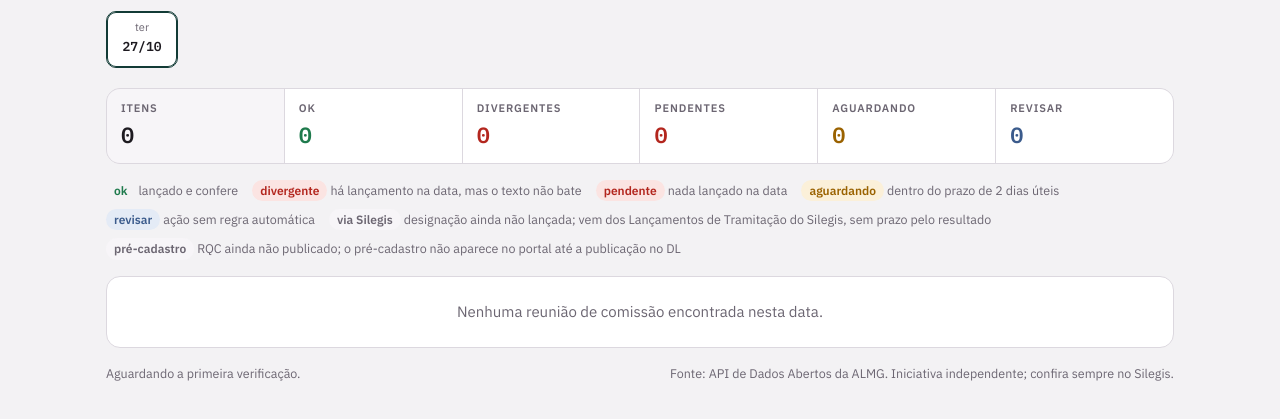
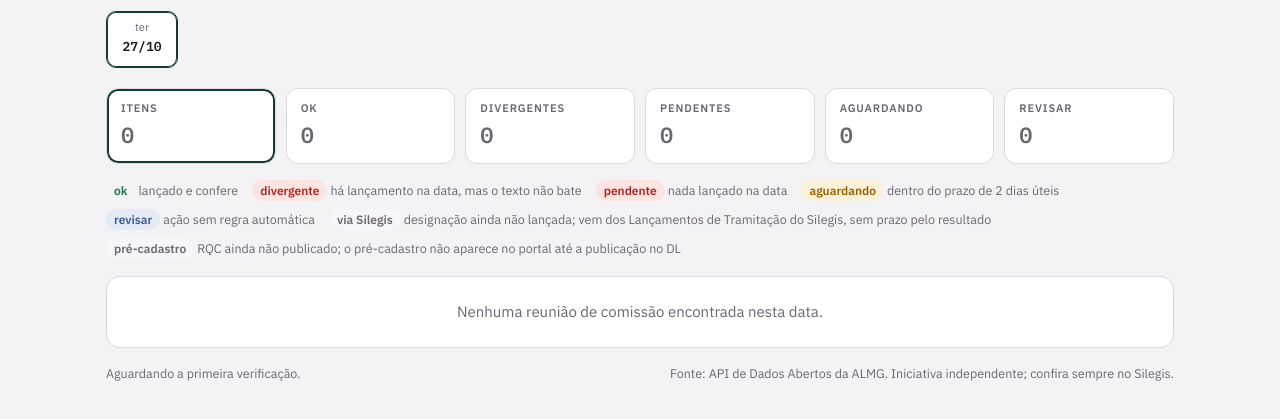
Before and after one commit to diogocascimiro/mate, a plain HTML site: page index.html in a window 1280 px wide. Shown: the part 141-560 px from the top of the page. Drawn offline with nearby package versions, Linux system fonts and the light colour scheme; no server answers.

Commit message:
Update index.html

```diff
--- a/index.html
+++ b/index.html
@@ -86,6 +86,16 @@ table.grade tr.det>td{padding:0 10px 10px 4.5em;background:var(--soft)}
 table.itens{font-size:13px}
 table.itens td{border-top:1px solid var(--line);padding:4px 8px}
 table.itens td.p a{color:inherit}
+.summary{background:none;border:0;border-radius:0;gap:10px;overflow:visible}
+.stat{border-radius:12px;border:1px solid transparent;transition:transform .1s}
+.stat:hover{transform:translateY(-1px)}
+.stat.k-todos{background:var(--paper);border-color:var(--line)}
+.stat.k-ok{background:var(--ok-s)}.stat.k-ok .v,.stat.k-ok .k{color:var(--ok)}
+.stat.k-divergente,.stat.k-pendente{background:var(--bad-s)}.stat.k-divergente .v,.stat.k-divergente .k,.stat.k-pendente .v,.stat.k-pendente .k{color:var(--bad)}
+.stat.k-aguardando{background:var(--warn-s)}.stat.k-aguardando .v,.stat.k-aguardando .k{color:var(--warn)}
+.stat.k-revisar{background:var(--info-s)}.stat.k-revisar .v,.stat.k-revisar .k{color:var(--info)}
+.stat.zero{background:var(--paper);border-color:var(--line)}.stat.zero .v,.stat.zero .k{color:var(--muted)!important}
+.stat.on{box-shadow:inset 0 0 0 2px currentColor}.stat.on.k-todos{box-shadow:inset 0 0 0 2px var(--accent)}
 :root{--prob-bg:#fdf1f0;--esp-bg:#fdf8ec;--faixa-prob:#c0261d;--faixa-esp:#d4930b;--faixa-ok:#1e7a4c}
 @media (prefers-color-scheme:dark){:root{--prob-bg:#2e1a19;--esp-bg:#2c2412;--faixa-prob:#ff8a80;--faixa-esp:#f0b54a;--faixa-ok:#5fcf95}}
 table.grade tr.reu td.h{border-left:4px solid transparent}
@@ -158,7 +168,7 @@ function render(){
   for (const [k, l] of ST) {
     const b = el("button", "stat" + (filtro === k ? " on" : "")); b.type = "button";
     b.append(el("span", "k", l), el("span", "v", String(cnt[k] || 0)));
-    if (k !== "todos" && COR[k]) b.querySelector(".v").style.color = COR[k];
+    b.classList.add("k-" + k); if (!cnt[k]) b.classList.add("zero");
     b.addEventListener("click", () => { filtro = filtro === k ? "todos" : k; render(); });
     sm.appendChild(b);
   }
```
